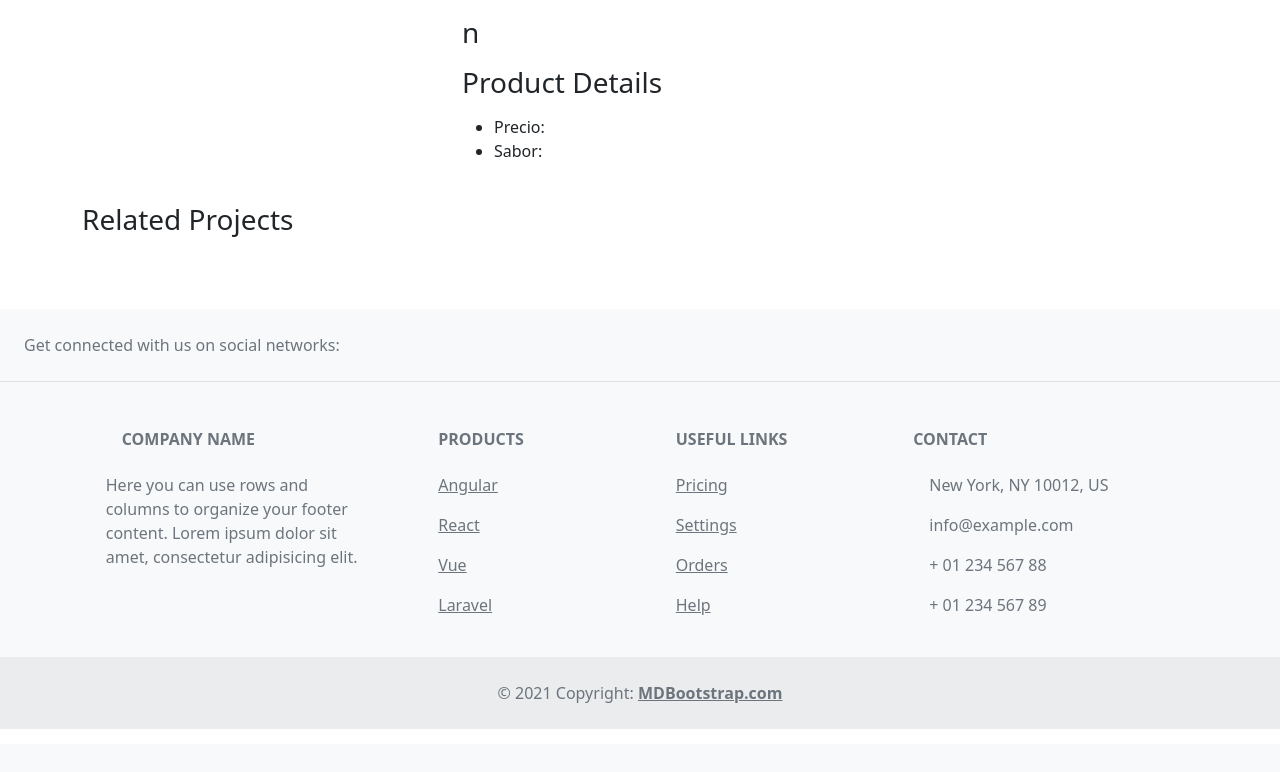
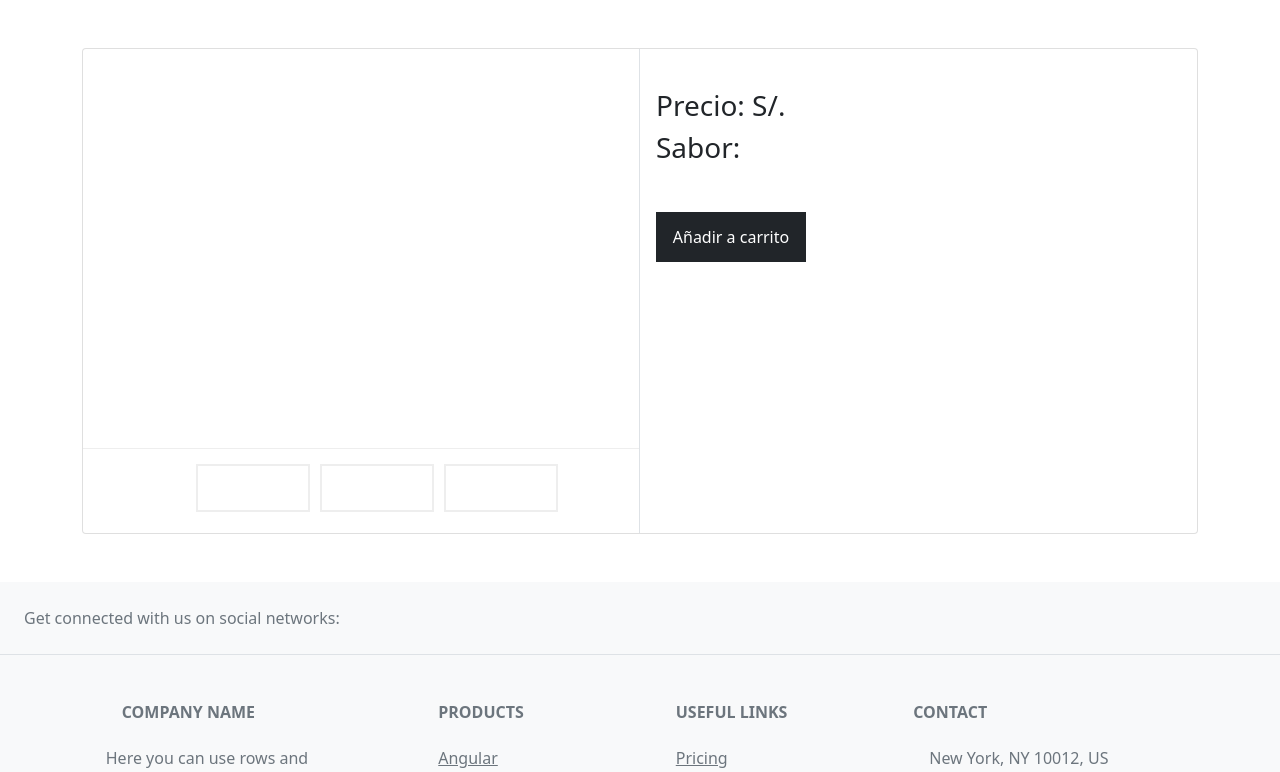
Before and after one commit to Monitel-IOT/kiomi-app, a Django app: page /product-details/ in a window 1280 px wide. Shown: the part 56-828 px from the top of the page. Before the commit the page ends 785 px from the top, so only its background shows below. Run offline with Django 3.2, Linux system fonts and the light colour scheme.

Commit message:
funcionalidad del product-detail
se añadio la funcionalidad para que al hacer click en una miniatura (de las tres imagenes que se tiene por producto) se ponga como la imagen principal

```diff
--- a/kiomi_app/static/css/main.css
+++ b/kiomi_app/static/css/main.css
@@ -2,9 +2,63 @@
 
 /* Store Card Product component */
 .card-product {
-	margin-bottom: 24px;
+  margin-bottom: 24px;
 }
 .page-item {
-	z-index: 999;
-	cursor: pointer;
+  z-index: 999;
+  cursor: pointer;
 }
+
+/*Product-detail*/
+body {
+  background-color: #ecedee;
+}
+
+.card {
+  border: none;
+  overflow: hidden;
+}
+
+.thumbnail_images ul {
+  list-style: none;
+  justify-content: center;
+  display: flex;
+  align-items: center;
+  margin-top: 10px;
+}
+
+.thumbnail_images ul li {
+  margin: 5px;
+  padding: 10px;
+  border: 2px solid #eee;
+  cursor: pointer;
+  transition: all 0.5s;
+}
+
+.thumbnail_images ul li:hover {
+  border: 2px solid #000;
+}
+
+.main_image {
+  display: flex;
+  justify-content: center;
+  align-items: center;
+  border-bottom: 1px solid #eee;
+  height: 400px;
+  width: 100%;
+  overflow: hidden;
+}
+
+.content p {
+  font-size: 12px;
+}
+
+.right-side {
+  position: relative;
+}
+
+.buttons .btn {
+  height: 50px;
+  width: 150px;
+  border-radius: 0px !important;
+}
--- a/kiomi_app/static/js/components/ProductDetails.js
+++ b/kiomi_app/static/js/components/ProductDetails.js
@@ -1,23 +1,29 @@
-import api from '../api.js'
+import api from "../api.js";
 
 new Vue({
-  delimiters: ['[[', ']]'],
-  el: '#product-details',
+  delimiters: ["[[", "]]"],
+  el: "#product-details",
   data() {
     return {
       dbProductDetails: [],
-			message: 'hello World!!'
-    }
+      message: "hello World!!",
+      imgPrincipal: 0,
+    };
   },
   created() {
-		const search = window.location.search
-		const urlParam = new URLSearchParams(search)
-		const id = parseInt(urlParam.get('id'))
-		// console.log('id', id)
+    const search = window.location.search;
+    const urlParam = new URLSearchParams(search);
+    const id = parseInt(urlParam.get("id"));
+    // console.log('id', id)
     api
       .getProductDetails(id)
-      .then((product) => this.dbProductDetails = product)
+      .then((product) => (this.dbProductDetails = product));
   },
 
-
-})
+  methods: {
+    changeImage(num) {
+      this.imgPrincipal = num;
+      //console.log(this.imgPrincipal);
+    },
+  },
+});
--- a/kiomi_app/templates/products/productDetails.html
+++ b/kiomi_app/templates/products/productDetails.html
@@ -16,50 +16,44 @@
 </div> -->
 
 <!-- Page Content -->
-<div id="product-details" class="container">
 
+<div id="product-details" class="container mt-5 mb-5">
+	<div class="card">
+		<div class="row g-0">
+			<div class="col-md-6 border-end">
+				<div class="d-flex flex-column justify-content-center">
+					<div class="main_image">
+						<img v-if="imgPrincipal===0" :src="dbProductDetails.image_1" width="400">
+						<img v-if="imgPrincipal===1" :src="dbProductDetails.image_2" width="400">
+						<img v-if="imgPrincipal===2" :src="dbProductDetails.image_3" width="400">
+					</div>
+					<div class="thumbnail_images">
+						<ul id="thumbnail">
+							<li><img @click="changeImage(0)" :src="dbProductDetails.image_1" width="90"></li>
+							<li><img @click="changeImage(1)" :src="dbProductDetails.image_2" width="90"></li>
+							<li><img @click="changeImage(2)" :src="dbProductDetails.image_3" width="90"></li>
+						</ul>
+					</div>
+				</div>
+			</div>
+			<div class="col-md-6">
+				<div class="p-3 right-side">
+					<div class="d-flex justify-content-between align-items-center">
+						<h2>[[ dbProductDetails.name ]]</h2>
+					</div>
+					<div class="mt-2 pr-3 content">
+						<p>[[ dbProductDetails.description]]</p>
+					</div>
+					<h3>Precio: [[ dbProductDetails.price ]] S/.</h3>
+					<h3>Sabor: [[ dbProductDetails.flavor ]]</h3>
+					<div class="buttons d-flex flex-row mt-5 gap-3"><button class="btn btn-dark">Añadir a
+							carrito</button> </div>
 
-	<!-- Portfolio Item Row -->
-	<div class="row">
-
-		<div class="col-md-4">
-			<img class="img-fluid" :src="dbProductDetails.image_1" alt="">
+				</div>
+			</div>
 		</div>
-
-		<div class="col-md-4">
-			<h3 class="my-3">[[ dbProductDetails.name ]]n</h3>
-			<p>[[ dbProductDetails.description]]</p>
-			<h3 class="my-3">Product Details</h3>
-			<ul>
-				<li>Precio: [[ dbProductDetails.price ]] </li>
-				<li>Sabor: [[ dbProductDetails.flavor ]]</li>
-			</ul>
-		</div>
-
 	</div>
-	<!-- /.row -->
-
-	<!-- Related Projects Row -->
-	<h3 class="my-4">Related Projects</h3>
-
-	<div class="row">
-
-		<div class="col-md-3 col-sm-6 mb-4">
-			<img class="img-fluid" :src="dbProductDetails.image_2" alt="">
-
-		</div>
-
-		<div class="col-md-3 col-sm-6 mb-4">
-			<img class="img-fluid" :src="dbProductDetails.image_3" alt="">
-		</div>
-
-
-
-	</div>
-	<!-- /.row -->
-
 </div>
-<!-- /.container -->
 
 
 
```
